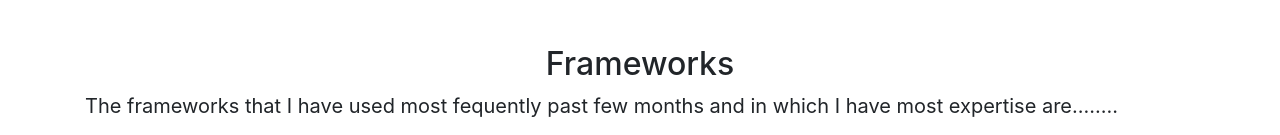
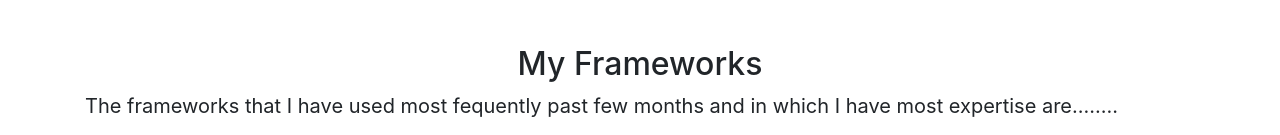
Before and after one commit to Sebinsebastian321/portfolio, a plain HTML site: page index.html in a window 1280 px wide. Shown: the part 649-784 px from the top of the page. Drawn offline with nearby package versions, Linux system fonts and the light colour scheme.

Commit message:
change name

```diff
--- a/index.html
+++ b/index.html
@@ -51,7 +51,7 @@
 
   <!-- Carousel of Frameworks -->
   <div id="frameworks" class="container my-5">
-    <h2 class="text-center">Frameworks</h2>
+    <h2 class="text-center">My Frameworks</h2>
     <p style ="font-size: 20px";>The frameworks that I have used most fequently past few months and in which I have most expertise are........</p>
     <div id="carouselExampleIndicators" class="carousel slide" data-ride="carousel">
       <ol class="carousel-indicators">
```
